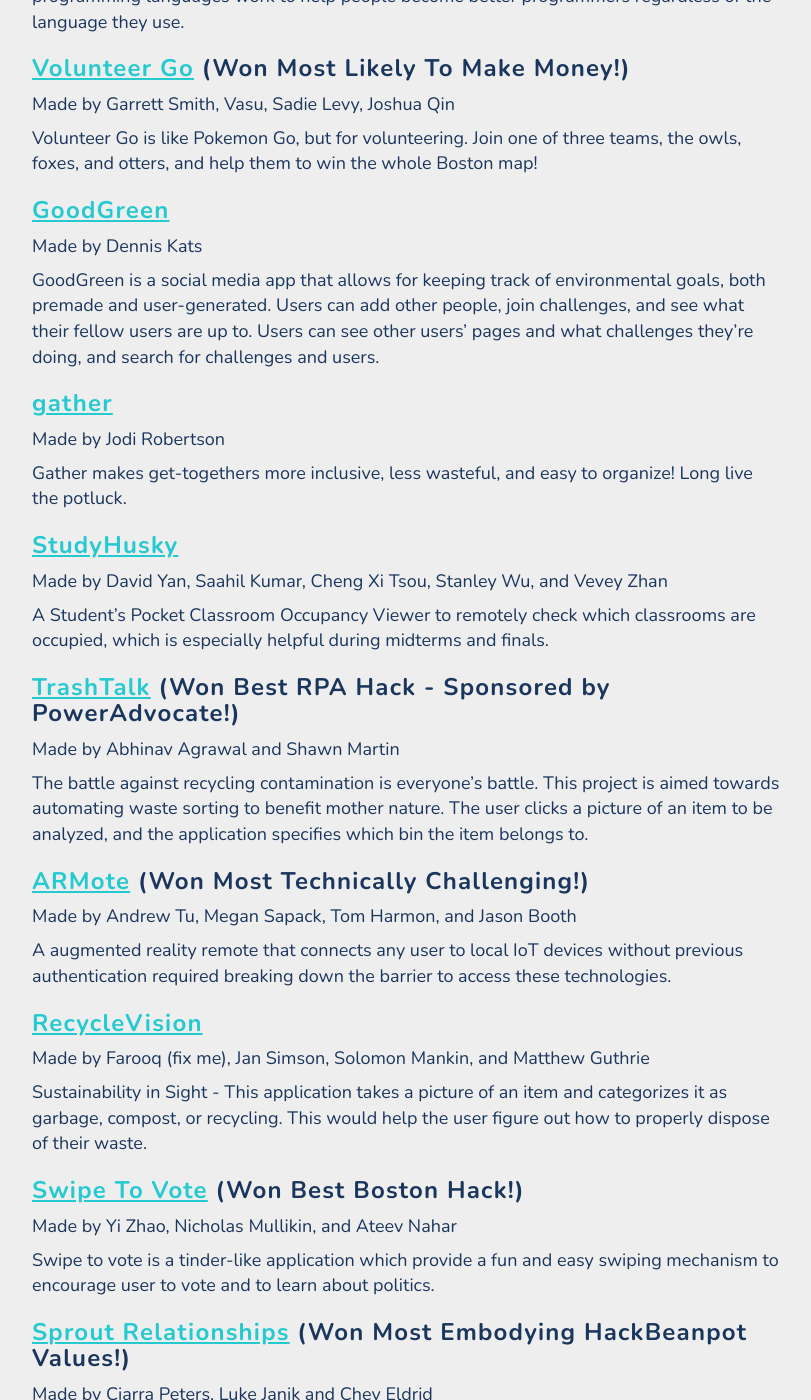
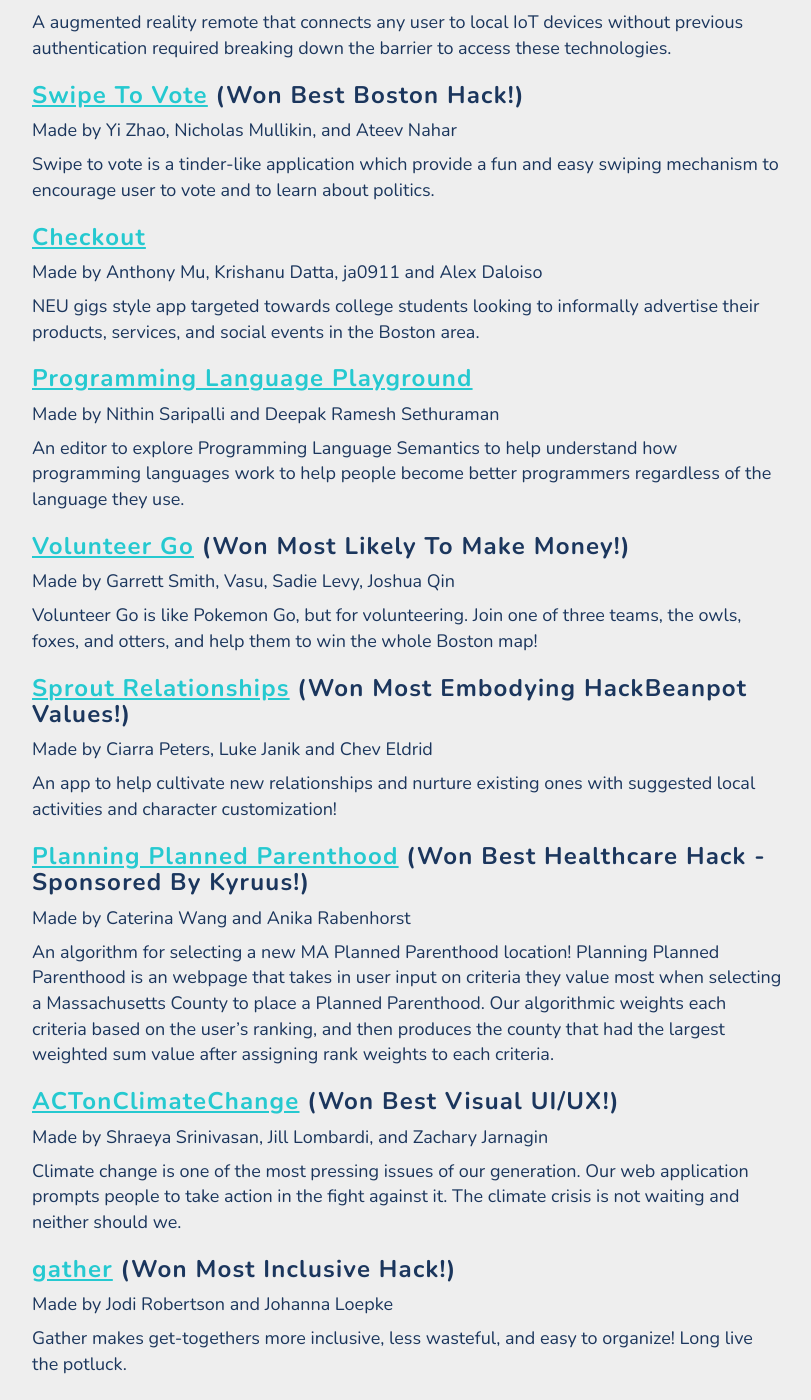
Before and after one commit to HackBeanpot/Projects, a Jekyll site: the page built from 2020-projects.md, in a window 1280 px wide and 1400 px high, scrolled down 489 px. Shown: the whole window, without its empty margins (233-1044 px from the left). Built offline with Jekyll 4.4.1, drawn with Linux system fonts in a browser that asks for light colours; some of the changed text lies outside the part shown.

Commit message:
fixed/reorded projects

```diff
--- a/2020-projects.md
+++ b/2020-projects.md
@@ -9,9 +9,27 @@
 
 Our auto-sorting trashcan will prevent people from trashing the recyclable!
 
+### [TrashTalk](https://hackbeanpot-2020.devpost.com/submissions/140700-trashtalk-table-8) (Won Best RPA Hack - Sponsored by PowerAdvocate!)
+
+#### Made by Abhinav Agrawal and Shawn Martin
+
+The battle against recycling contamination is everyone’s battle. This project is aimed towards automating waste sorting to benefit mother nature. The user clicks a picture of an item to be analyzed, and the application specifies which bin the item belongs to.
+
+### [ARMote](https://hackbeanpot-2020.devpost.com/submissions/140699-armote) (Won Most Technically Challenging!)
+
+#### Made by Andrew Tu, Megan Sapack, Tom Harmon, and Jason Booth
+
+A augmented reality remote that connects any user to local IoT devices without previous authentication required breaking down the barrier to access these technologies.
+
+### [Swipe To Vote](https://hackbeanpot-2020.devpost.com/submissions/140697-swipe-to-vote-no-17) (Won Best Boston Hack!)
+
+#### Made by Yi Zhao, Nicholas Mullikin, and Ateev Nahar
+
+Swipe to vote is a tinder-like application which provide a fun and easy swiping mechanism to encourage user to vote and to learn about politics.
+
 ### [Checkout](https://hackbeanpot-2020.devpost.com/submissions/140710-checkout-table-5)
 
-#### Made by Anthony Mu, Krishanu Datta, ja0911 (FIX ME) and Alex Daloiso
+#### Made by Anthony Mu, Krishanu Datta, ja0911 and Alex Daloiso
 
 NEU gigs style app targeted towards college students looking to informally advertise their products, services, and social events in the Boston area.
 
@@ -27,17 +45,35 @@
 
 Volunteer Go is like Pokemon Go, but for volunteering. Join one of three teams, the owls, foxes, and otters, and help them to win the whole Boston map!
 
+### [Sprout Relationships](https://hackbeanpot-2020.devpost.com/submissions/140696-sprout-relationships) (Won Most Embodying HackBeanpot Values!)
+
+#### Made by Ciarra Peters, Luke Janik and Chev Eldrid
+
+An app to help cultivate new relationships and nurture existing ones with suggested local activities and character customization!
+
+### [Planning Planned Parenthood](https://hackbeanpot-2020.devpost.com/submissions/140592-planning-planned-parenthood) (Won Best Healthcare Hack - Sponsored By Kyruus!)
+
+#### Made by Caterina Wang and Anika Rabenhorst
+
+An algorithm for selecting a new MA Planned Parenthood location! Planning Planned Parenthood is an webpage that takes in user input on criteria they value most when selecting a Massachusetts County to place a Planned Parenthood. Our algorithmic weights each criteria based on the user's ranking, and then produces the county that had the largest weighted sum value after assigning rank weights to each criteria.
+
+### [ACTonClimateChange](https://hackbeanpot-2020.devpost.com/submissions/140583-actonclimatechange) (Won Best Visual UI/UX!)
+
+#### Made by Shraeya Srinivasan, Jill Lombardi, and Zachary Jarnagin
+
+Climate change is one of the most pressing issues of our generation. Our web application prompts people to take action in the fight against it. The climate crisis is not waiting and neither should we.
+
+### [gather](https://hackbeanpot-2020.devpost.com/submissions/140705-gather) (Won Most Inclusive Hack!)
+
+#### Made by Jodi Robertson and Johanna Loepke
+
+Gather makes get-togethers more inclusive, less wasteful, and easy to organize! Long live the potluck.
+
 ### [GoodGreen](https://hackbeanpot-2020.devpost.com/submissions/140706-goodgreen)
 
 #### Made by Dennis Kats
 
 GoodGreen is a social media app that allows for keeping track of environmental goals, both premade and user-generated. Users can add other people, join challenges, and see what their fellow users are up to. Users can see other users' pages and what challenges they're doing, and search for challenges and users.
-
-### [gather](https://hackbeanpot-2020.devpost.com/submissions/140705-gather)
-
-#### Made by Jodi Robertson
-
-Gather makes get-togethers more inclusive, less wasteful, and easy to organize! Long live the potluck.
 
 ### [StudyHusky](https://hackbeanpot-2020.devpost.com/submissions/140704-studyhusky)
 
@@ -45,39 +81,15 @@
 
 A Student's Pocket Classroom Occupancy Viewer to remotely check which classrooms are occupied, which is especially helpful during midterms and finals.
 
-### [TrashTalk](https://hackbeanpot-2020.devpost.com/submissions/140700-trashtalk-table-8) (Won Best RPA Hack - Sponsored by PowerAdvocate!)
-
-#### Made by Abhinav Agrawal and Shawn Martin
-
-The battle against recycling contamination is everyone’s battle. This project is aimed towards automating waste sorting to benefit mother nature. The user clicks a picture of an item to be analyzed, and the application specifies which bin the item belongs to.
-
-### [ARMote](https://hackbeanpot-2020.devpost.com/submissions/140699-armote) (Won Most Technically Challenging!)
-
-#### Made by Andrew Tu, Megan Sapack, Tom Harmon, and Jason Booth
-
-A augmented reality remote that connects any user to local IoT devices without previous authentication required breaking down the barrier to access these technologies.
-
 ### [RecycleVision](https://hackbeanpot-2020.devpost.com/submissions/140698-recyclevision)
 
-#### Made by Farooq (fix me), Jan Simson, Solomon Mankin, and Matthew Guthrie
+#### Made by Danish Farooq, Jan Simson, Solomon Mankin, and Matthew Guthrie
 
 Sustainability in Sight - This application takes a picture of an item and categorizes it as garbage, compost, or recycling. This would help the user figure out how to properly dispose of their waste.
 
-### [Swipe To Vote](https://hackbeanpot-2020.devpost.com/submissions/140697-swipe-to-vote-no-17) (Won Best Boston Hack!)
-
-#### Made by Yi Zhao, Nicholas Mullikin, and Ateev Nahar
-
-Swipe to vote is a tinder-like application which provide a fun and easy swiping mechanism to encourage user to vote and to learn about politics.
-
-### [Sprout Relationships](https://hackbeanpot-2020.devpost.com/submissions/140696-sprout-relationships) (Won Most Embodying HackBeanpot Values!)
-
-#### Made by Ciarra Peters, Luke Janik and Chev Eldrid
-
-An app to help cultivate new relationships and nurture existing ones with suggested local activities and character customization!
-
 ### [ListNEU](https://hackbeanpot-2020.devpost.com/submissions/140694-listneu-table-10)
 
-#### Made by Sambasivam (fix me!)
+#### Made by Sambasivam
 
 ListNEU is a marketplace for Northeastern students to buy, sell, or trade products and services. The ultimate goal of ListNEU is simply to provide a community of trust.
 
@@ -129,18 +141,6 @@
 
 Spot a tune for your buddy - Creates a unique link for you. Anyone who has access to it can find out what kind of songs you've been listening to, and if they think you could do better, they'd drop a tune to a playlist that you've designated! It's social media for your music taste.
 
-### [Planning Planned Parenthood](https://hackbeanpot-2020.devpost.com/submissions/140592-planning-planned-parenthood) (Won Best Healthcare Hack - Sponsored By Kyruus!)
-
-#### Made by Caterina Wang and Anika Rabenhorst
-
-An algorithm for selecting a new MA Planned Parenthood location! Planning Planned Parenthood is an webpage that takes in user input on criteria they value most when selecting a Massachusetts County to place a Planned Parenthood. Our algorithmic weights each criteria based on the user's ranking, and then produces the county that had the largest weighted sum value after assigning rank weights to each criteria.
-
-### [ACTonClimateChange](https://hackbeanpot-2020.devpost.com/submissions/140583-actonclimatechange) (Won Best Visual UI/UX!)
-
-#### Made by Shraeya Srinivasan, Jill Lombardi, and Zachary Jarnagin
-
-Climate change is one of the most pressing issues of our generation. Our web application prompts people to take action in the fight against it. The climate crisis is not waiting and neither should we.
-
 ### [Bento](https://hackbeanpot-2020.devpost.com/submissions/140555-bento)
 
 #### Made by Shine Kim and Kimin Lee
@@ -179,13 +179,13 @@
 
 ### [Level Up](https://hackbeanpot-2020.devpost.com/submissions/140341-hb-submission)
 
-#### Made by Zibing Zhang, Duchri (fix me), Anisa Anuar
+#### Made by Zibing Zhang, Duchri, Anisa Anuar
 
 Level Up is a four-player card game. The game has some interesting mechanics that makes it both unique to implement and that's part of the reason behind why we picked it for our project!
 
 ### [Co-op Reviews](https://hackbeanpot-2020.devpost.com/submissions/140308-co-op-reviews)
 
-#### Made by Eric Stern
+#### Made by Eric Stern, Eli Kirmayer, Justin Zhang, Hobin Yang
 
 Reviewing co-op experiences! There isn't a centralized system for students to learn about company's interview processes and what it's like to co-op somewhere, as it is not as common as interning.
 
```
